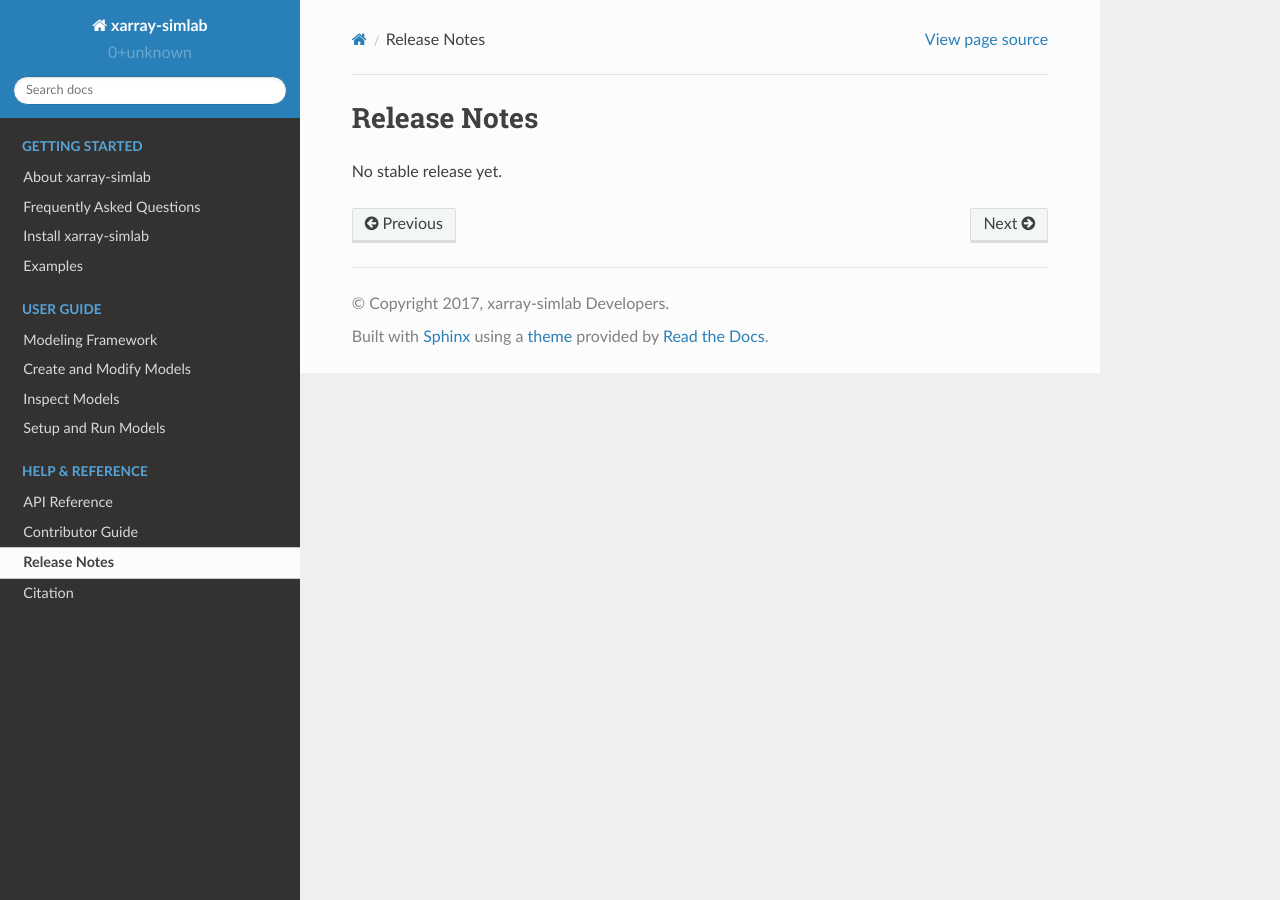
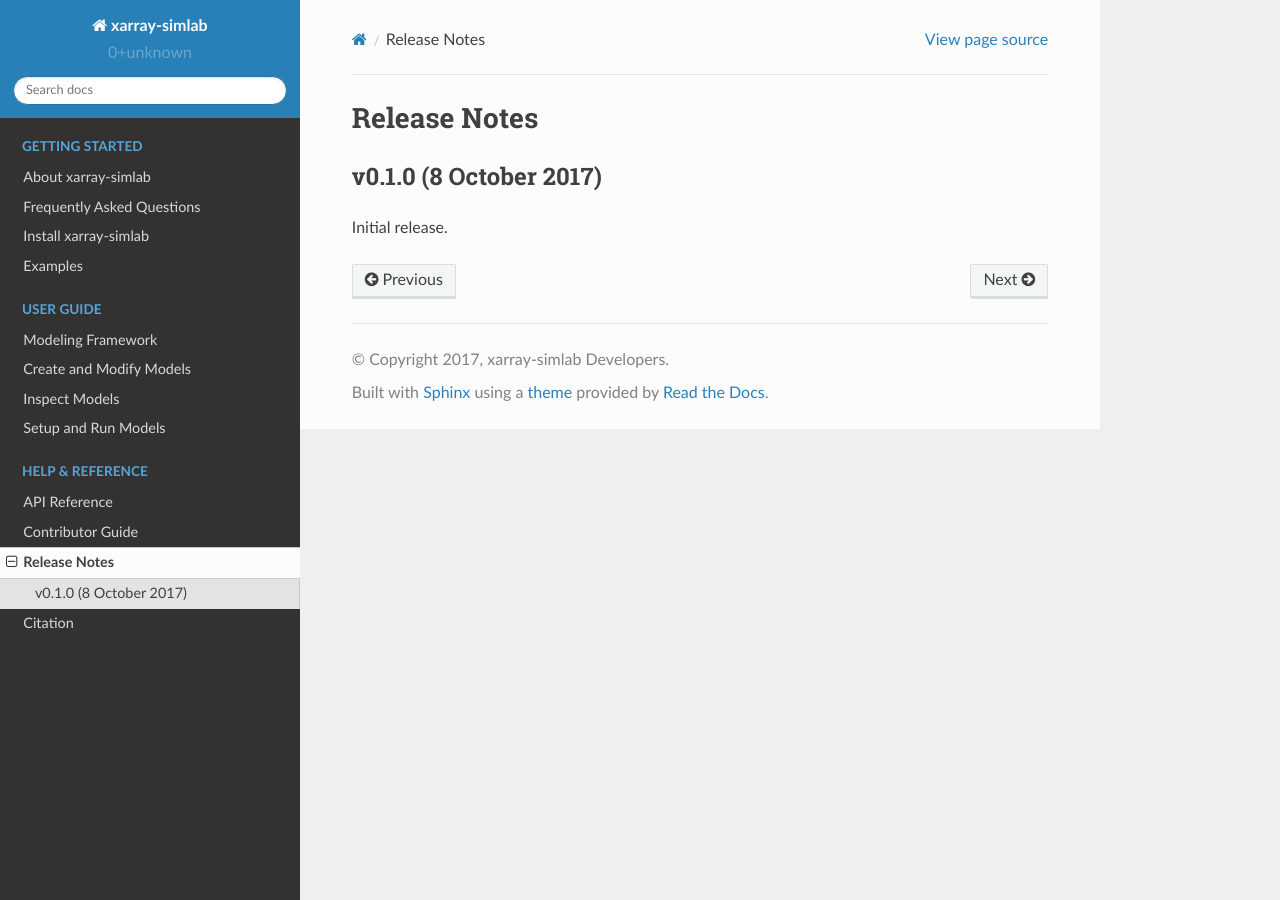
Before and after one commit to xarray-contrib/xarray-simlab, a Sphinx documentation site: the page built from doc/whats_new.rst, in a window 1280 px wide. Built offline with Sphinx 7.4.7 and the Read the Docs theme 2.0.0, drawn with Linux system fonts in a browser that asks for light colours; pages that are not in the unit, such as notebooks, are missing from menus; the version number could not be read and is left out.

Commit message:
release v0.1.0

```diff
--- a/doc/whats_new.rst
+++ b/doc/whats_new.rst
@@ -3,4 +3,7 @@
 Release Notes
 =============
 
-No stable release yet.
+v0.1.0 (8 October 2017)
+-----------------------
+
+Initial release.
```
